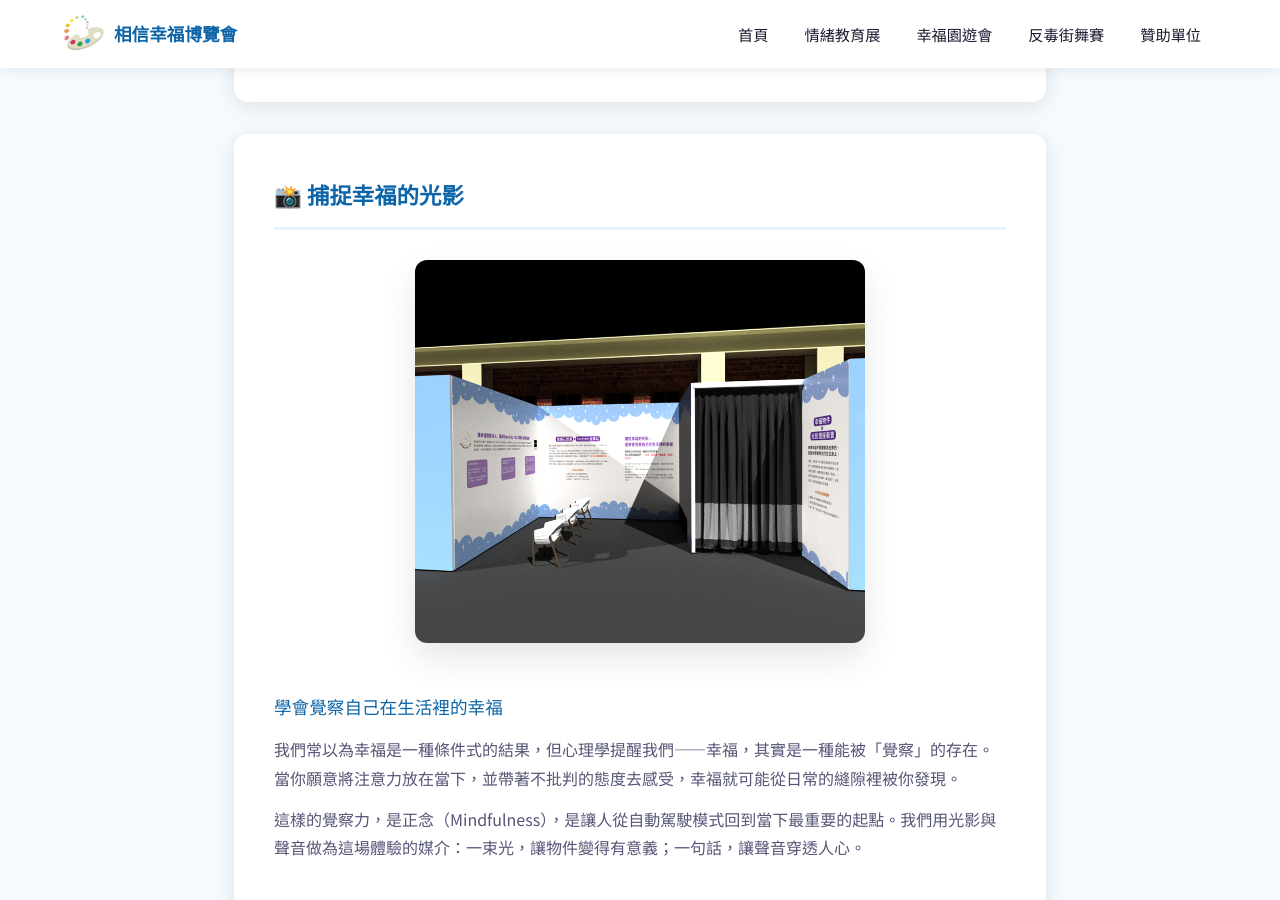
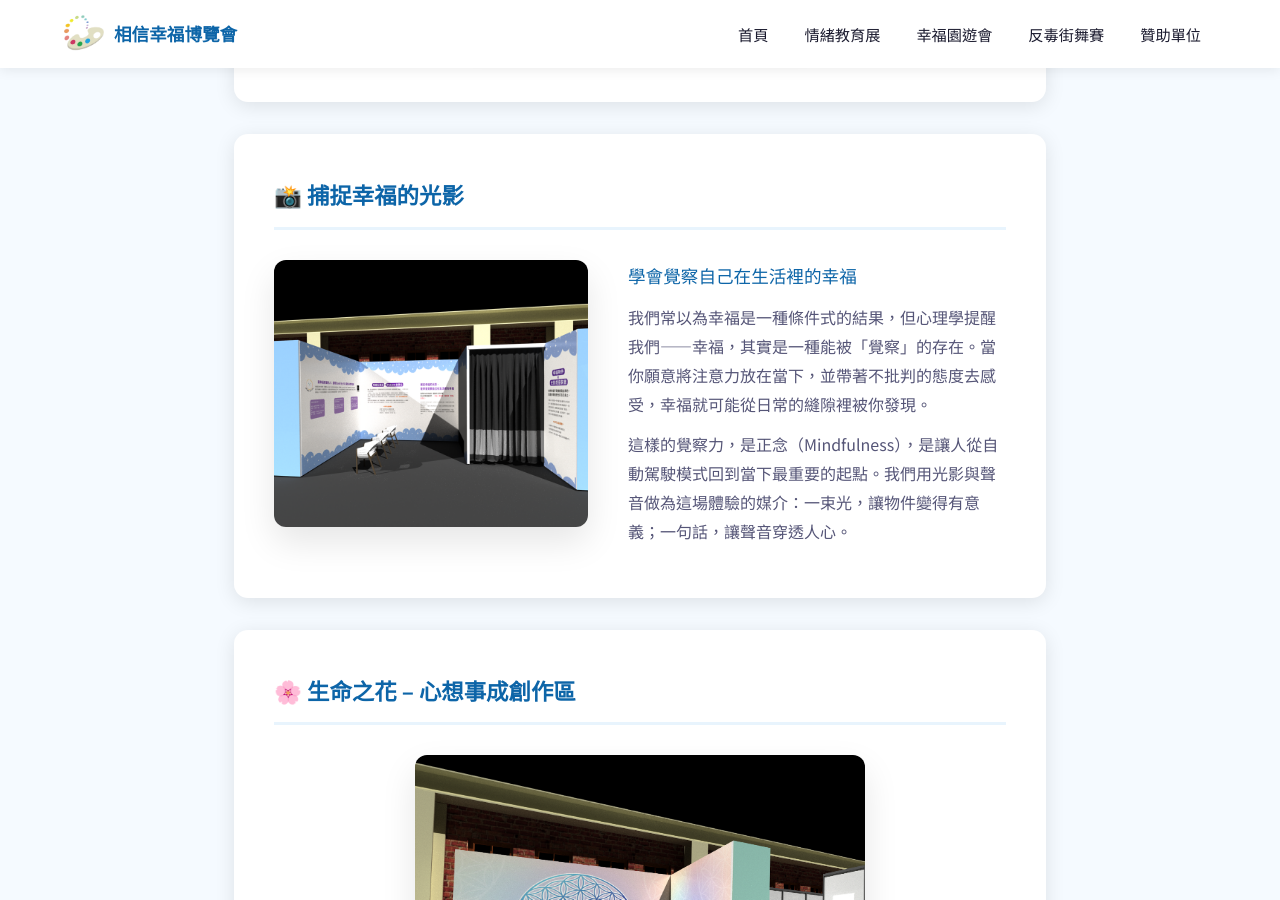
Before and after one commit to luhunglieh/believe-in-happiness-expo, a Jekyll site: the page built from believe-in-happiness-expo/pages/emotion-expo.html, in a window 1280 px wide and 900 px high, scrolled down 6047 px. Built offline with Jekyll 4.4.1, drawn with Linux system fonts in a browser that asks for light colours.

Commit message:
Refine section layouts to ensure correct left/right image placement and better mobile consistency

```diff
--- a/believe-in-happiness-expo/pages/emotion-expo.html
+++ b/believe-in-happiness-expo/pages/emotion-expo.html
@@ -146,12 +146,12 @@ title: 情緒教育展
   <!-- 互動展區 -->
   <div class="content-section">
     <h2>📸 捕捉幸福的光影</h2>
-    <div style="display: flex; gap: 40px; align-items: center; flex-wrap: wrap; margin-top: 30px; justify-content: center;">
-      <div style="flex: 1 1 350px; max-width: 450px;">
+    <div style="display: flex; gap: 40px; align-items: flex-start; flex-wrap: wrap; margin-top: 30px;">
+      <div style="flex: 1 1 300px; max-width: 450px;">
         <img src="{{ site.baseurl }}/assets/images/1-others01.png" alt="捕捉幸福的光影" style="width: 100%; height: auto; border-radius: 12px; box-shadow: 0 15px 35px rgba(0,0,0,0.1);">
       </div>
-      <div style="flex: 1 1 350px;">
-        <p style="font-size: 1.1rem; color: var(--primary-dark); font-weight: 500;">學會覺察自己在生活裡的幸福</p>
+      <div style="flex: 2 1 350px;">
+        <p style="font-size: 1.1rem; color: var(--primary-dark); font-weight: 500; margin-top: 0;">學會覺察自己在生活裡的幸福</p>
         <p>我們常以為幸福是一種條件式的結果，但心理學提醒我們——幸福，其實是一種能被「覺察」的存在。當你願意將注意力放在當下，並帶著不批判的態度去感受，幸福就可能從日常的縫隙裡被你發現。</p>
         <p>這樣的覺察力，是正念（Mindfulness），是讓人從自動駕駛模式回到當下最重要的起點。我們用光影與聲音做為這場體驗的媒介：一束光，讓物件變得有意義；一句話，讓聲音穿透人心。</p>
       </div>
```
